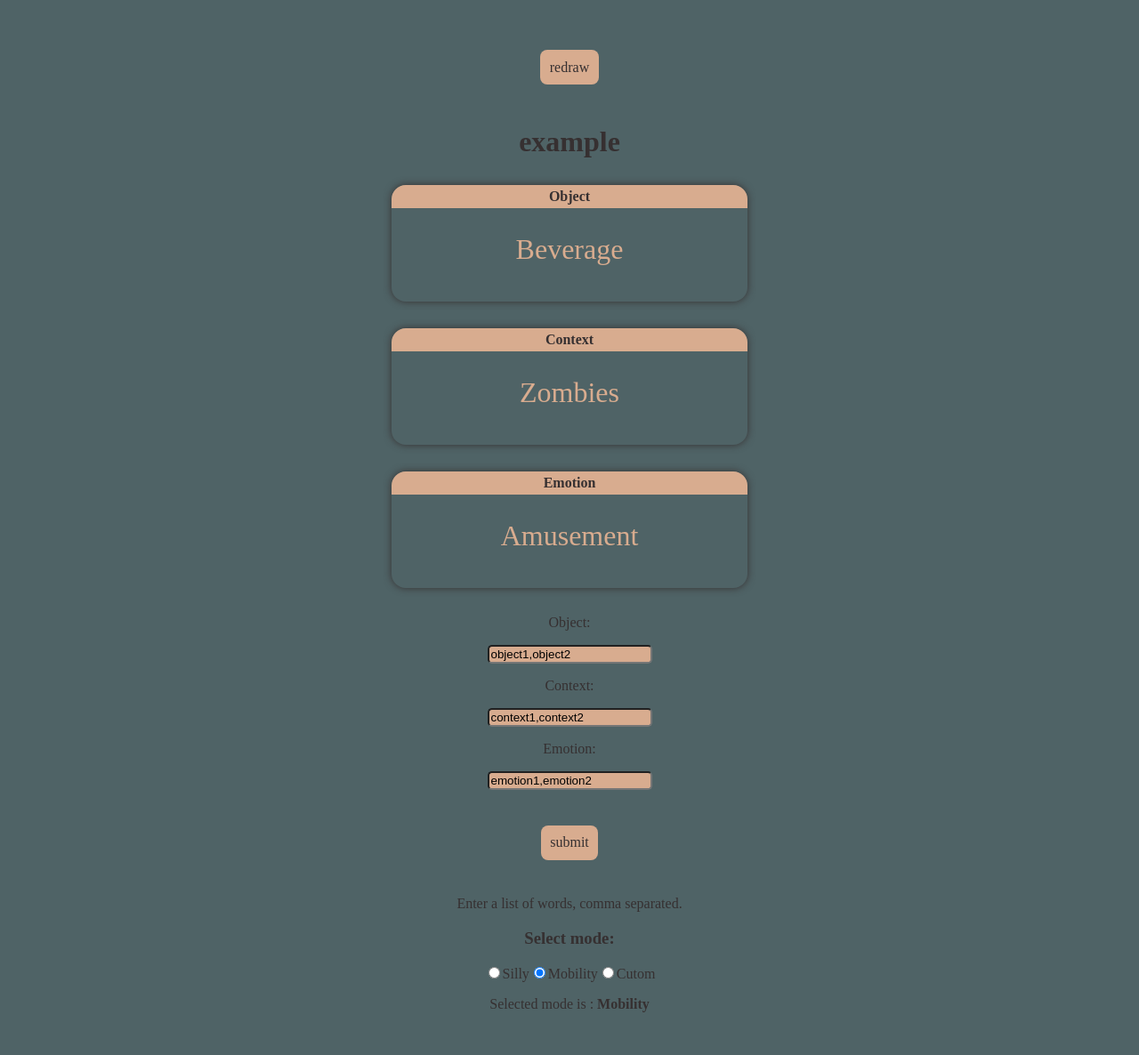
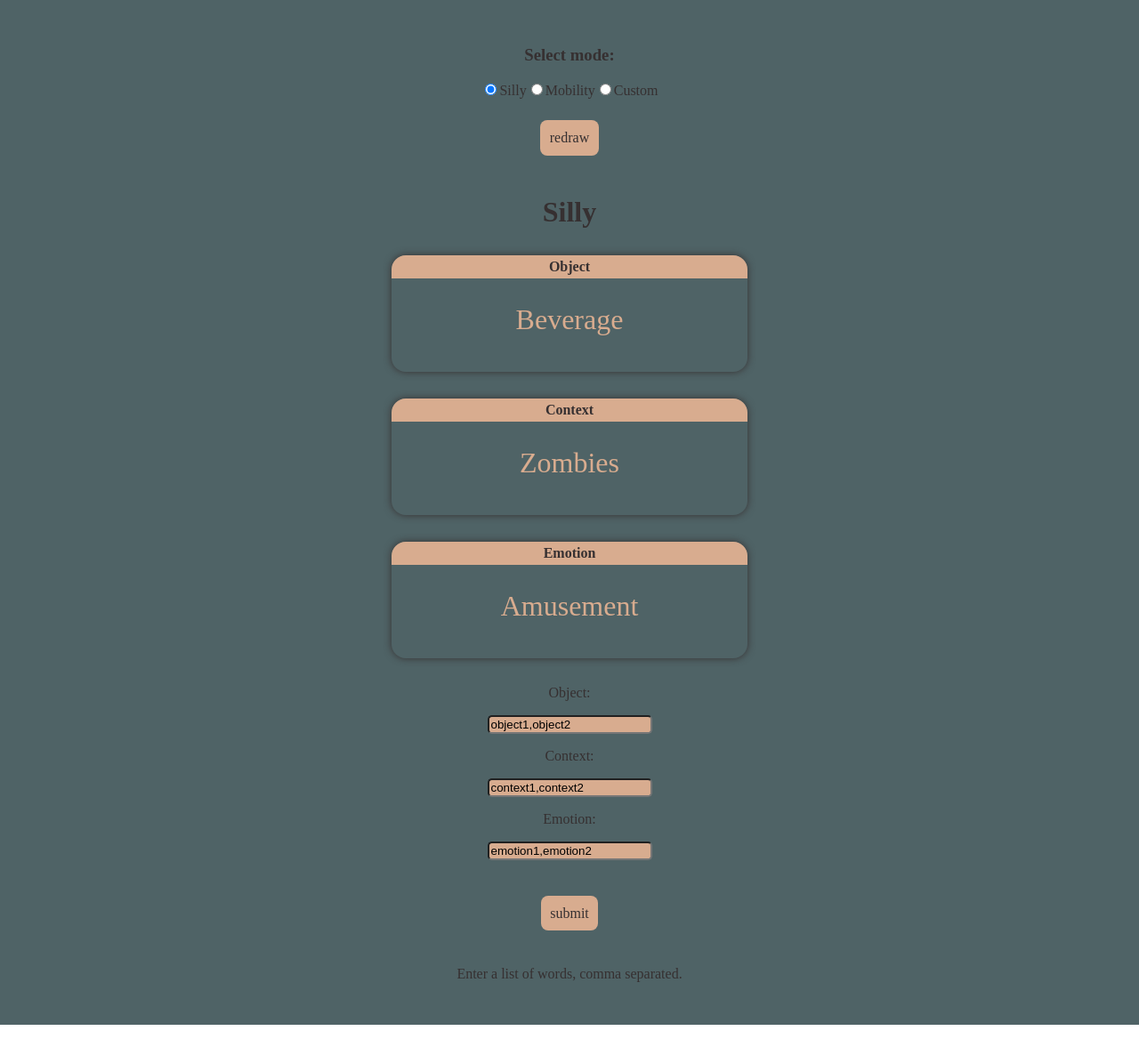
Before and after one commit to TakinB/ThingFromTheFuture, a React (Vite) app: page / in a window 1280 px wide. Shown: the whole page at 89% size. After the commit the page ends 1152 px from the top, so only its background shows below. Built offline with nearby package versions, Linux system fonts and the light colour scheme; a web font is replaced by a local one.

Commit message:
debug and spell check

```diff
--- a/src/App.jsx
+++ b/src/App.jsx
@@ -18,9 +18,6 @@ import TextInput from './components/textInput'
 import RadioButton from './components/RadioButton'
 import { getStyleValue } from "@mui/system";
 
-
-
-// let mode = false
 
 function shuffle(array) {
   let currentIndex = array.length,  randomIndex;
@@ -45,16 +42,18 @@ function App() {
   const [event, setEvent] = useState([{        "title": "Collapse", "description": "example"}]);
   const [mood, setMood] = useState(["Amusement"]);
   const [context, setContext] = useState(["Zombies"]);
-  const [intro, setIntro] = useState("example");
+  const [intro, setIntro] = useState("Silly");
   const [data, setData] = useState(["test1", "test2"]);
-
+  const [mode, setMode] = useState("Silly");
+  const [customData, setCustomData] = useState([["please submit"],["please submit"],["please submit"]])
   const handleData = (data) => {
     setData(data)
   }
 
-  function handleToggle(mode) {
+  function handleRadio(mode) {
 
     console.log(mode)
+    setMode(mode)
     //silly thing from the future
     const mySillyMoods = shuffle(moods).slice(0,1)
     const mySillyEvents = shuffle(events).slice(0,1)
@@ -67,7 +66,14 @@ function App() {
     const myCarObjects = shuffle(carobjects).slice(0,1)
     const myCarContexts = shuffle(carcontexts).slice(0,1)
 
+    //customise thing from the future
+    const myCustomeObjects = shuffle(customData[0]).slice(0,1)
+    const myCustomeContexts = shuffle(customData[1]).slice(0,1)
+    const myCustomeMoods = shuffle(customData[2]).slice(0,1)
+    // const myCustomeEvents = shuffle(carevents).slice(0,1)
+
     if(mode == "Silly"){
+      setIntro("Let's get silly")
       setEvent(mySillyEvents)
       setObject(mySillyObjects)
       setContext(mySillyContexts)
@@ -81,18 +87,16 @@ function App() {
       setMood(myCarMoods)
     }
     if(mode == "Custom"){
-
+      setIntro("Cutomised mode")
       setObject(myCustomeObjects)
       setContext(myCustomeContexts)
       setMood(myCustomeMoods)
-      // setEvent(childData)
-
-      console.log(childData)
-      console.log(myCustomeObjects)
     }
   }
 
-  function CallBack (childData){
+  function handleSubmit (childData){
+
+    setCustomData(childData)
 
     //customise thing from the future
     const myCustomeObjects = shuffle(childData[0]).slice(0,1)
@@ -100,8 +104,7 @@ function App() {
     const myCustomeMoods = shuffle(childData[2]).slice(0,1)
     // const myCustomeEvents = shuffle(carevents).slice(0,1)
 
-
-
+    setIntro("Cutomised mode")
     setObject(myCustomeObjects)
     setContext(myCustomeContexts)
     setMood(myCustomeMoods)
@@ -113,14 +116,10 @@ function App() {
 
   return (
     <div className="App">
-      <button onClick={event =>handleToggle()}> redraw </button>
-      {/* <Switch
-        isOn={mode}
-        handleToggle={() => {mode = !mode; handleToggle();}}
-      /> */}
+      <RadioButton handleMode={handleRadio}/>
+      <button id="redraw" onClick={event =>handleRadio(mode)}> redraw </button>
       <Deck gameIntro={intro} Moods={mood} Objects={object} Contexts={context} Events={event}/>
-      <TextInput handleCallback={CallBack}/>
-      <RadioButton handleMode={handleToggle}/>
+      <TextInput handleCallback={handleSubmit}/>
     </div>
   );
 }
--- a/src/components/RadioButton.jsx
+++ b/src/components/RadioButton.jsx
@@ -4,7 +4,7 @@ import  './RadioButton.css';
 
 
 export default function RadioButton({handleMode}) {
-  const [mode, setMode] = useState("Mobility")
+  const [mode, setMode] = useState("Silly")
 
   const onOptionChange = e => {
     setMode(e.target.value)
@@ -36,17 +36,13 @@ export default function RadioButton({handleMode}) {
 
       <input className="singleRadio"
         type="radio"
-        name="Cutom"
-        value="Cutom"
-        id="Cutom"
-        checked={mode === "Cutom"}
+        name="Custom"
+        value="Custom"
+        id="Custom"
+        checked={mode === "Custom"}
         onChange={e => {setMode(e.target.value); handleMode(e.target.value)}}
       />
-      <label htmlFor="Cutom">Cutom</label>
-
-      <p>
-        Selected mode is :  <strong>{mode}</strong>
-      </p>
+      <label htmlFor="Custom">Custom</label>
     </div>
   )
 }
```
